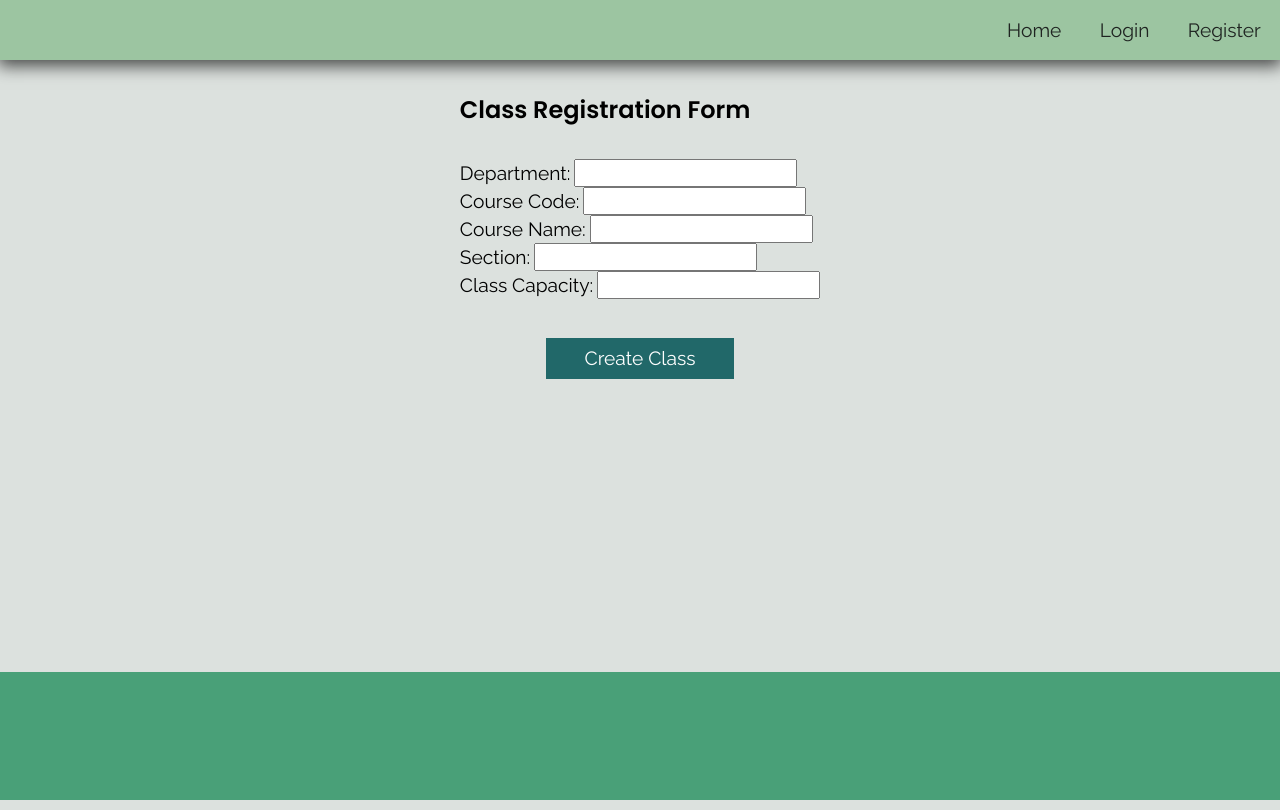
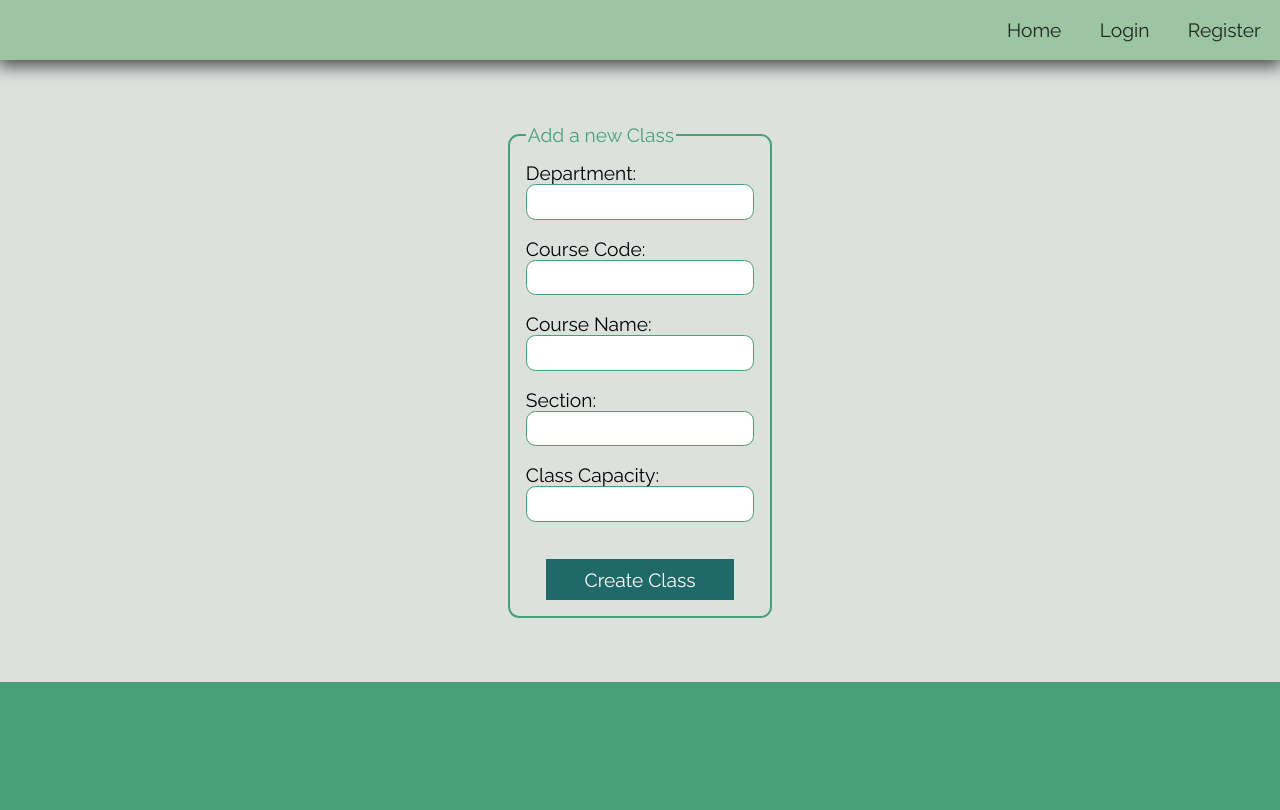
Before and after one commit to blissfulsaint/classroulette, a website built with Vite: page src/user/classregistration.html in a window 1280 px wide. Built offline with nearby package versions, Linux system fonts and the light colour scheme; files whose address does not match are found by name.

Commit message:
fixed class registration errors

```diff
--- a/src/js/registerclass.js
+++ b/src/js/registerclass.js
@@ -5,7 +5,9 @@ const apiUrl = 'https://prayerselectorapi.onrender.com';
 
 
 // register function
-async function register() {
+async function addClass(event) {
+    event.preventDefault();
+
     const departmentInput = document.getElementById('department');
     const codeInput = document.getElementById('course_code');
     const nameInput = document.getElementById('name');
@@ -31,6 +33,8 @@ async function register() {
 
         window.location.href = '/user/classregistration.html';
     } else {
-        alert('Registration failed. Please check that all fields are filled out correctly.');
+        alert('Class addition failed. Please check that all fields are filled out correctly.');
     }
 }
+
+document.getElementById('addClassForm').addEventListener('submit', addClass);
--- a/src/user/classregistration.html
+++ b/src/user/classregistration.html
@@ -7,7 +7,7 @@
     <!-- <script defer src="js/main.js" type="module"></script> -->
     <link rel="stylesheet" href="../css/style.css">
     <script defer src="../js/main.js" type="module"></script>
-    <script defer src="../js/registerclass.js"></script>
+    <script defer src="../js/registerclass.js" type="module"></script>
   </head>
   <body>
     <header>
@@ -15,8 +15,9 @@
     <nav>
     </nav>
     <main>
-      <h2>Class Registration Form</h2>
-      <form id="registrationForm" onsubmit="register(); return false;">
+      <form id="addClassForm">
+        <fieldset>
+          <legend>Add a new Class</legend>
           <label for="department">Department:</label>
           <input type="text" id="department" name="department" required><br>
 
@@ -33,6 +34,7 @@
           <input type="text" id="capacity" name="capacity" required><br>
 
           <button type="submit">Create Class</button>
+        </fieldset>
     </form>
     </main>
     <footer>
```
Also changed, not shown: src/user/index.html (+1 -0 lines). Lines whose indentation alone changed are shown as unchanged.
